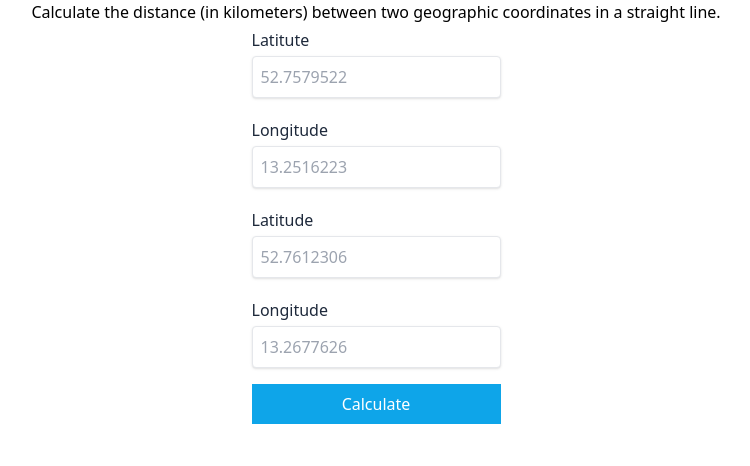
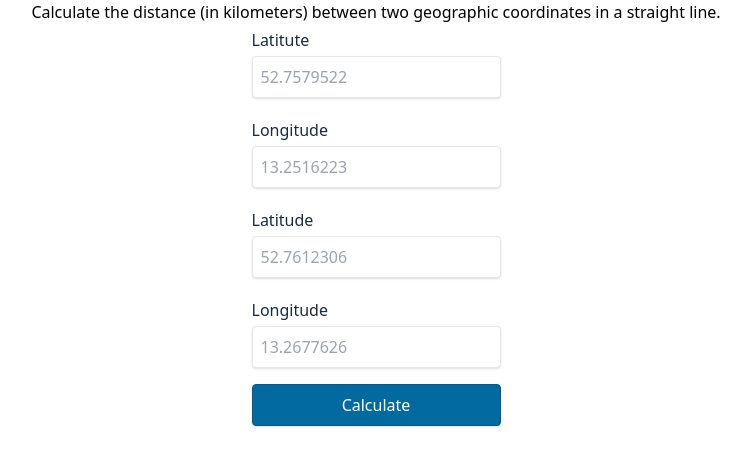
Before and after one commit to jnwelzel/distance-from-x, a React (Vite) app: page / in a window 1280 px wide. Shown: the top 466 px of the page, without its empty margins (264-1014 px from the left). Built offline with nearby package versions, Linux system fonts and the light colour scheme.

Commit message:
Added Button component

```diff
--- a/src/App.tsx
+++ b/src/App.tsx
@@ -4,8 +4,8 @@ import {
   calculateDistance,
   isValidLatitude,
   isValidLongitude,
-} from "./helpers/coordinates";
-import { FormInput } from "./components";
+} from "./helpers";
+import { Button, FormInput } from "./components";
 
 interface IFormState {
   lat1: string;
@@ -119,9 +119,12 @@ function App() {
           onChange={handleChange}
         />
 
-        <button type="submit" className="bg-sky-500 py-2 text-white">
+        <Button
+          type="submit"
+          className="bg-sky-500 py-2 text-white rounded border border-sky-600 shadow"
+        >
           Calculate
-        </button>
+        </Button>
       </form>
 
       {distance > 0 ? (
--- /dev/null
+++ b/src/components/Button/Button.tsx
@@ -0,0 +1,48 @@
+import { FC } from "react";
+
+enum ButtonVariant {
+  PRIMARY = "primary",
+  SECONDARY = "secondary",
+  ERROR = "error",
+  WARNING = "warning",
+}
+
+type ButtonVariants = `${ButtonVariant}`;
+
+interface IButtonProps extends React.ButtonHTMLAttributes<HTMLButtonElement> {
+  variant?: ButtonVariants;
+}
+
+const colors = {
+  primary: {
+    background: "bg-sky-700",
+    border: "border-sky-800",
+    text: "text-white",
+  },
+  secondary: {
+    background: "bg-white",
+    border: "border-slate-800",
+    text: "text-slate-800",
+  },
+  error: {
+    background: "bg-red-700",
+    border: "border-red-800",
+    text: "text-white",
+  },
+  warning: {
+    background: "bg-yellow-700",
+    border: "border-yellow-800",
+    text: "text-white",
+  },
+};
+
+export const Button: FC<IButtonProps> = (props) => {
+  const { variant = "primary", ...restProps } = props;
+
+  return (
+    <button
+      {...restProps}
+      className={`py-2 px-5 ${colors[variant].background} ${colors[variant].border} ${colors[variant].text} rounded border shadow`}
+    />
+  );
+};
--- a/src/components/index.ts
+++ b/src/components/index.ts
@@ -1 +1,2 @@
 export { FormInput } from "./FormInput/FormInput";
+export { Button } from "./Button/Button";
--- /dev/null
+++ b/src/helpers/index.ts
@@ -0,0 +1 @@
+export * from "./coordinates";
```
Also changed, not shown: 2 other files (tests, documents, lock files or other folders).
